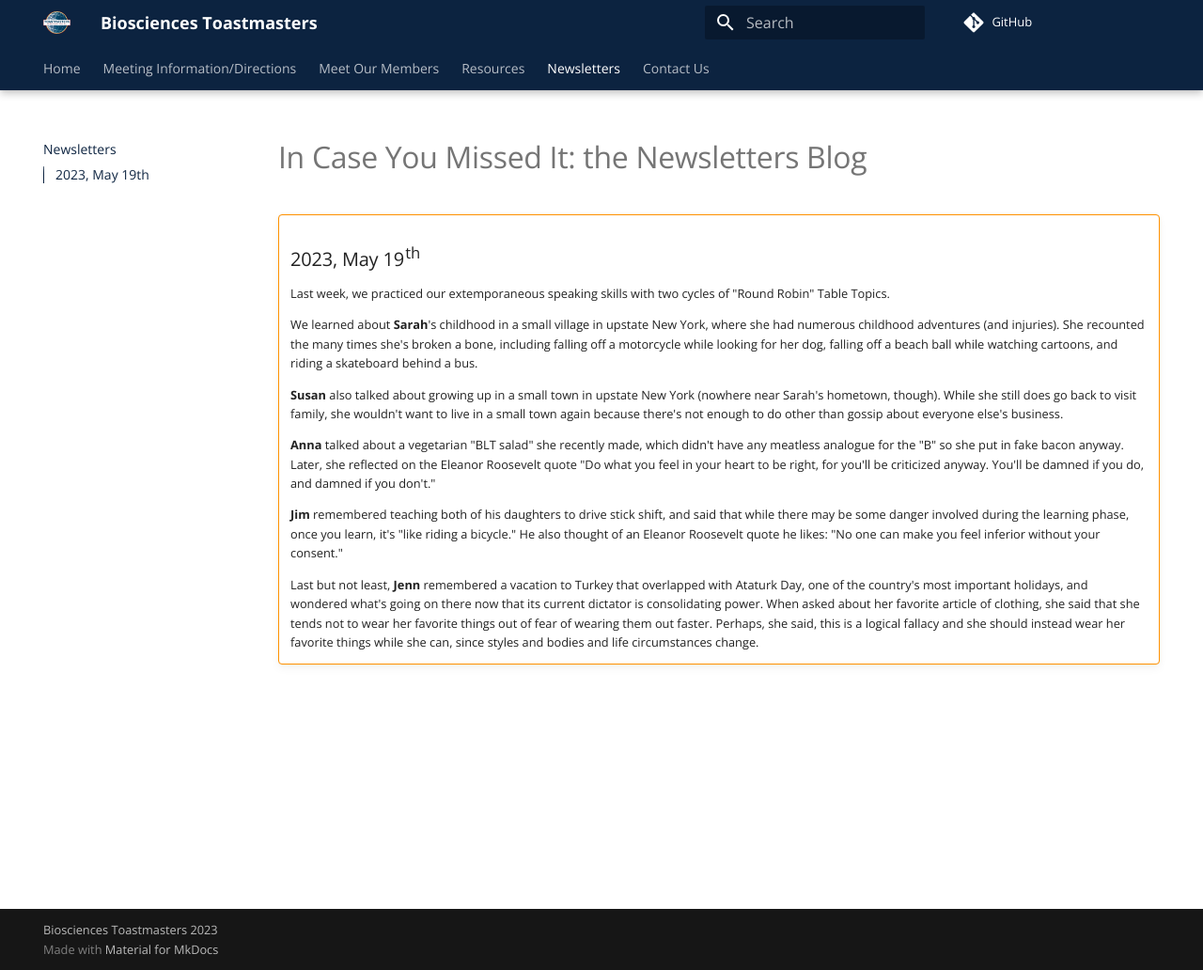
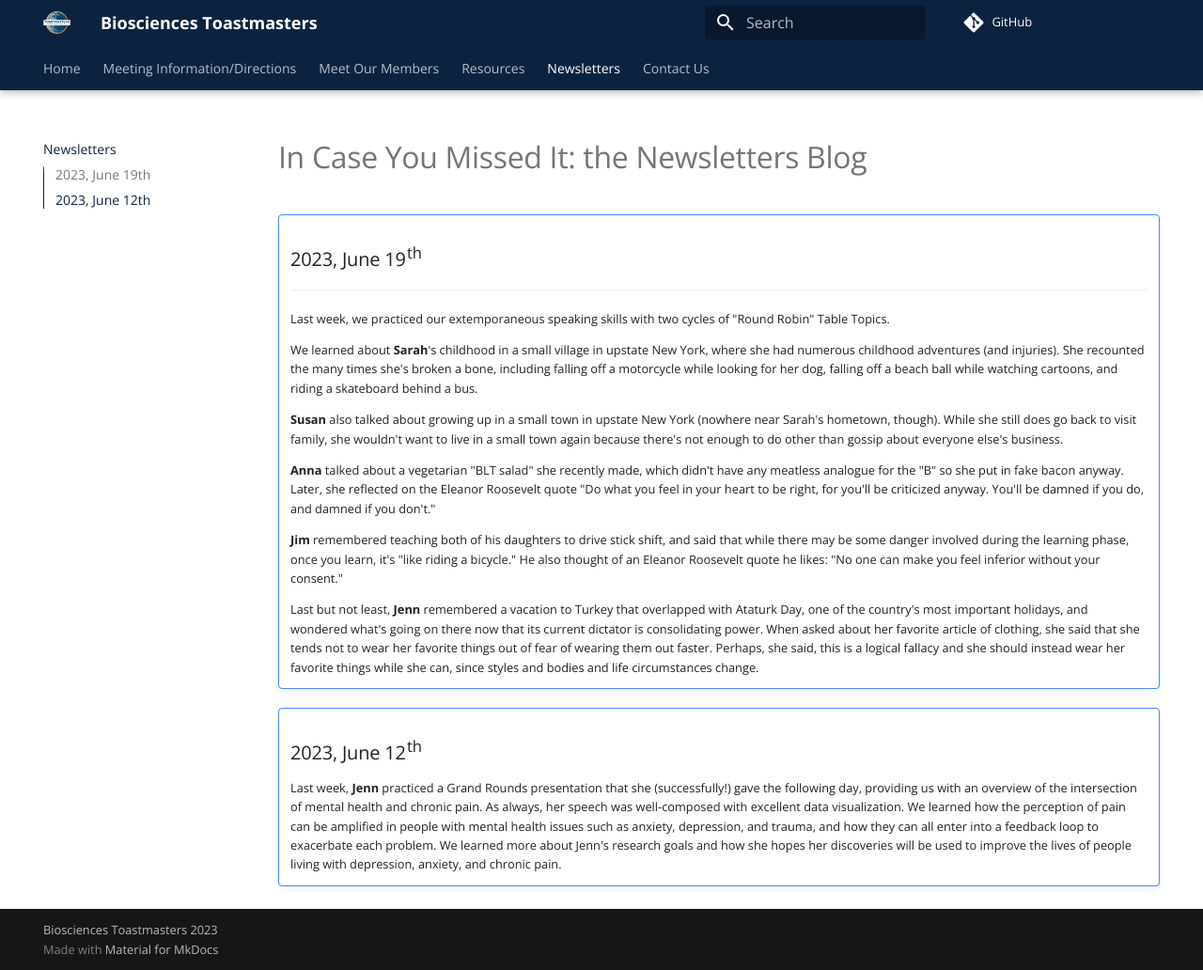
Before and after one commit to Biosciences-Toastmasters/webpage-main, an MkDocs documentation site: the page built from docs/newsletter.md, in a window 1280 px wide and 1032 px high. Shown: the whole window at 94% size. Built offline with MkDocs 1.6.1 and Material for MkDocs 9.7.7, drawn with Linux system fonts in a browser that asks for light colours; comment, search, counter and statistics services are not loaded.

Commit message:
Update newsletter.md

```diff
--- a/docs/newsletter.md
+++ b/docs/newsletter.md
@@ -1,8 +1,10 @@
 # In Case You Missed It: the Newsletters Blog
 
-!!! Warning ""
+!!! note ""
 
-    ## 2023, May 19th
+    ## 2023, June 19th
+
+    ---
 
     Last week, we practiced our extemporaneous speaking skills with two cycles of "Round Robin" Table Topics.
 
@@ -15,3 +17,9 @@
     **Jim** remembered teaching both of his daughters to drive stick shift, and said that while there may be some danger involved during the learning phase, once you learn, it's "like riding a bicycle." He also thought of an Eleanor Roosevelt quote he likes: "No one can make you feel inferior without your consent."
 
     Last but not least, **Jenn** remembered a vacation to Turkey that overlapped with Ataturk Day, one of the country's most important holidays, and wondered what's going on there now that its current dictator is consolidating power. When asked about her favorite article of clothing, she said that she tends not to wear her favorite things out of fear of wearing them out faster. Perhaps, she said, this is a logical fallacy and she should instead wear her favorite things while she can, since styles and bodies and life circumstances change.
+
+!!! note ""
+
+    ## 2023, June 12th
+
+    Last week, **Jenn** practiced a Grand Rounds presentation that she (successfully!) gave the following day, providing us with an overview of the intersection of mental health and chronic pain. As always, her speech was well-composed with excellent data visualization. We learned how the perception of pain can be amplified in people with mental health issues such as anxiety, depression, and trauma, and how they can all enter into a feedback loop to exacerbate each problem. We learned more about Jenn's research goals and how she hopes her discoveries will be used to improve the lives of people living with depression, anxiety, and chronic pain.
```
